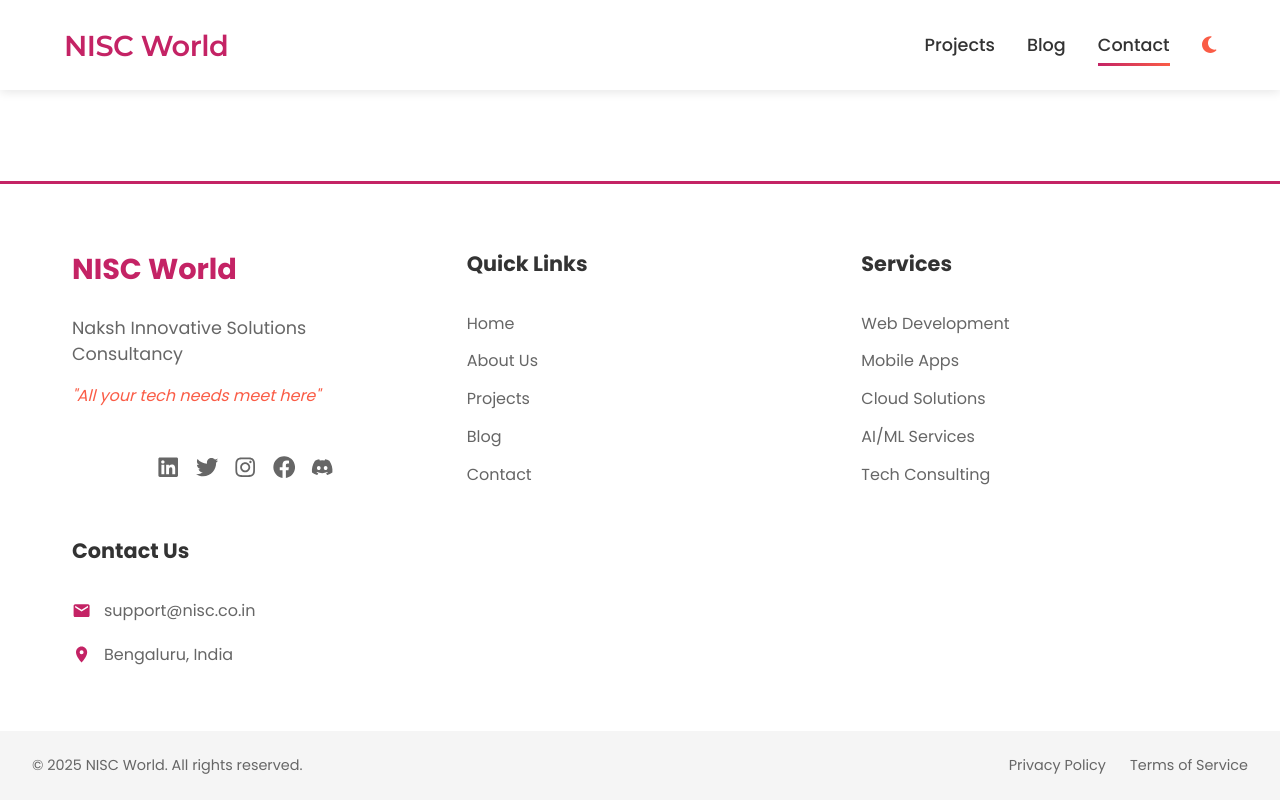
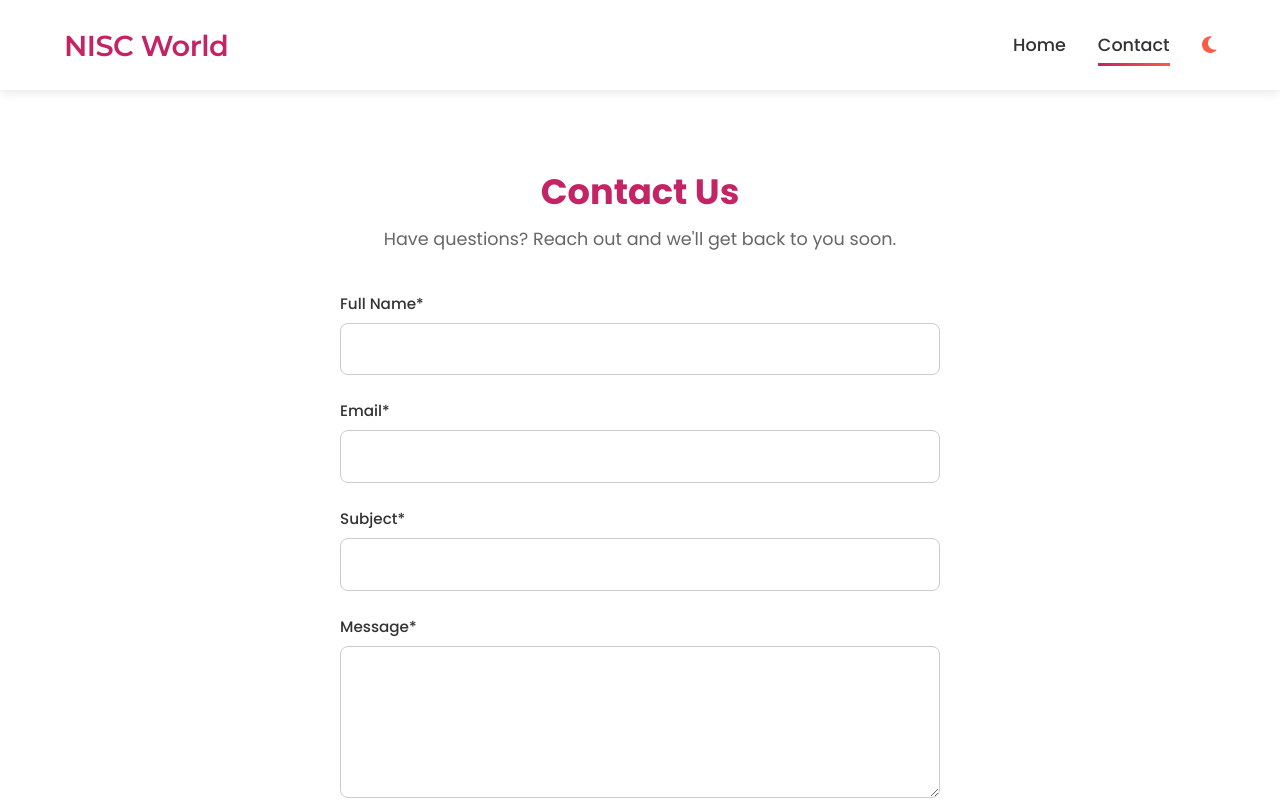
Before and after one commit to niscworld/NISC-World, a React (Vite) app: page /contact in a window 1280 px wide. Shown: the top 800 px of the page. Built offline with nearby package versions, Linux system fonts and the light colour scheme.

Commit message:
v1: Contact

```diff
--- a/src/App.jsx
+++ b/src/App.jsx
@@ -5,10 +5,10 @@ import { useTheme } from './context/ThemeContext';
 import Navbar from './components/layout/Navbar';
 import Footer from './components/layout/Footer/Footer';
 import Home from './pages/Home';
+import Contact from './pages/Contact';
 // import About from './pages/About';
 // import Projects from './pages/Projects';
 // import Blog from './pages/Blog';
-// import Contact from './pages/Contact';
 import './App.css';
 
 function App() {
@@ -23,7 +23,7 @@ function App() {
           {/* <Route path="/about" element={<About />} /> */}
           {/* <Route path="/projects" element={<Projects />} /> */}
           {/* <Route path="/blog" element={<Blog />} /> */}
-          {/* <Route path="/contact" element={<Contact />} /> */}
+          <Route path="/contact" element={<Contact />} />
         </Routes>
       </main>
       <Footer />
--- /dev/null
+++ b/src/api/MainApi.js
@@ -0,0 +1,11 @@
+const BASE_URL = 'https://nisc-world-backend.onrender.com';
+const API_URL = `${BASE_URL}/api/v1`;
+
+const CONTACT_ENDPOINT = `${API_URL}/sendMail`;
+
+
+
+// Export all
+export {
+  CONTACT_ENDPOINT
+};
--- a/src/components/layout/Navbar.jsx
+++ b/src/components/layout/Navbar.jsx
@@ -12,8 +12,8 @@ const Navbar = () => {
   const location = useLocation();
 
   const navItems = [
-    { path: '/projects', label: 'Projects' },
-    { path: '/blog', label: 'Blog' },
+    { path: '/', label: 'Home' },
+    // { path: '/projects', label: 'Projects' },
     { path: '/contact', label: 'Contact' }
   ];
 
--- /dev/null
+++ b/src/pages/Contact.css
@@ -0,0 +1,138 @@
+/* Contact Section */
+.contact-section {
+  min-height: 100vh;
+  display: flex;
+  align-items: center;
+  padding: 2rem;
+  background-color: var(--pure-white);
+  color: var(--dark-gray);
+}
+
+
+.contact-container {
+  max-width: 600px;
+  width: 100%;
+  margin: 0 auto;
+}
+
+.contact-header {
+  text-align: center;
+  margin-bottom: 2.5rem;
+}
+
+.contact-header h2 {
+  font-size: 2.2rem;
+  margin-bottom: 0.5rem;
+  color: var(--bright-pink);
+}
+
+.contact-header p {
+  font-size: 1.1rem;
+  color: var(--medium-gray);
+}
+
+.dark .contact-header p {
+  color: var(--light-gray);
+}
+
+/* Contact Form */
+.contact-form {
+  display: flex;
+  flex-direction: column;
+  gap: 1.5rem;
+}
+
+.form-group {
+  display: flex;
+  flex-direction: column;
+  gap: 0.5rem;
+}
+
+.form-group label {
+  font-weight: 500;
+  font-size: 0.95rem;
+}
+
+.contact-form input,
+.contact-form textarea {
+  padding: 0.8rem 1rem;
+  border: 1px solid var(--light-gray);
+  border-radius: 8px;
+  font-family: inherit;
+  font-size: 1rem;
+  background: var(--pure-white);
+  color: var(--dark-gray);
+  transition: all 0.3s ease;
+}
+
+.dark .contact-form input,
+.dark .contact-form textarea {
+  background: rgba(30,30,30,0.7);
+  border-color: var(--dark-gray);
+  color: var(--light-gray);
+}
+
+.contact-form input:focus,
+.contact-form textarea:focus {
+  outline: none;
+  border-color: var(--bright-pink);
+  box-shadow: 0 0 0 2px rgba(196,35,101,0.2);
+}
+
+.contact-form textarea {
+  resize: vertical;
+  min-height: 120px;
+}
+
+.error {
+  border-color: var(--vibrant-red) !important;
+}
+
+.error-text {
+  color: var(--vibrant-red);
+  font-size: 0.85rem;
+}
+
+/* Submit Button */
+.submit-btn {
+  background: linear-gradient(45deg, var(--bright-pink), var(--bright-orange));
+  color: white;
+  border: none;
+  padding: 1rem;
+  border-radius: 8px;
+  font-weight: 600;
+  font-size: 1rem;
+  cursor: pointer;
+  transition: all 0.3s ease;
+}
+
+.submit-btn:disabled {
+  opacity: 0.7;
+  cursor: not-allowed;
+}
+
+/* Messages */
+.success-message {
+  color: #4BB543;
+  text-align: center;
+  margin-top: 1rem;
+  font-weight: 500;
+}
+
+.error-message {
+  color: var(--vibrant-red);
+  text-align: center;
+  margin-top: 1rem;
+  font-weight: 500;
+}
+
+/* Responsive */
+@media (max-width: 768px) {
+  .contact-section {
+    padding: 2rem 1rem;
+  }
+
+  .contact-header h2 {
+    font-size: 1.8rem;
+  }
+}
--- /dev/null
+++ b/src/pages/Contact.jsx
@@ -0,0 +1,170 @@
+import React, { useState } from 'react';
+import { motion } from 'framer-motion';
+import { useTheme } from '../context/ThemeContext';
+import './Contact.css';
+import { CONTACT_ENDPOINT } from '../api/MainApi';
+
+const Contact = () => {
+  const { isDarkMode } = useTheme();
+  const [formData, setFormData] = useState({
+    name: '',
+    email: '',
+    subject: '',
+    message: ''  // ✅ Changed from 'body' to 'message'
+  });
+  const [errors, setErrors] = useState({});
+  const [isSubmitting, setIsSubmitting] = useState(false);
+  const [submitStatus, setSubmitStatus] = useState(null);
+
+  const handleChange = (e) => {
+    const { name, value } = e.target;
+    setFormData(prev => ({ ...prev, [name]: value }));
+    if (errors[name]) setErrors(prev => ({ ...prev, [name]: '' }));
+  };
+
+  const validate = () => {
+    const newErrors = {};
+    if (!formData.name.trim()) newErrors.name = 'Name is required';
+    if (!formData.email.trim()) {
+      newErrors.email = 'Email is required';
+    } else if (!/^[^\s@]+@[^\s@]+\.[^\s@]+$/.test(formData.email)) {
+      newErrors.email = 'Invalid email format';
+    }
+    if (!formData.message.trim()) newErrors.message = 'Message is required';  // ✅ Fixed field name
+    if (!formData.subject.trim()) newErrors.subject = 'Subject is required';
+
+    setErrors(newErrors);
+    return Object.keys(newErrors).length === 0;
+  };
+
+  const handleSubmit = async (e) => {
+    e.preventDefault();
+    if (!validate()) return;
+
+    setIsSubmitting(true);
+
+    try {
+      const response = await fetch(CONTACT_ENDPOINT, {
+        method: 'POST',
+        headers: {
+          'Content-Type': 'application/json',
+        },
+        body: JSON.stringify({
+          email: formData.email,
+          subject: formData.subject,
+          message: formData.message
+        })
+      });
+
+      if (response.ok) {
+        setSubmitStatus('success');
+        setFormData({ name: '', email: '', subject: '', message: '' });
+      } else {
+        setSubmitStatus('error');
+      }
+    } catch (error) {
+      setSubmitStatus('error');
+    } finally {
+      setIsSubmitting(false);
+    }
+  };
+
+  return (
+    <section className={`contact-section ${isDarkMode ? 'dark' : 'light'}`}>
+      <div className="contact-container">
+        <motion.div
+          className="contact-header"
+          initial={{ opacity: 0, y: -20 }}
+          animate={{ opacity: 1, y: 0 }}
+          transition={{ duration: 0.5 }}
+        >
+          <h2>Contact Us</h2>
+          <p>Have questions? Reach out and we'll get back to you soon.</p>
+        </motion.div>
+
+        <motion.form
+          className="contact-form"
+          onSubmit={handleSubmit}
+          initial={{ opacity: 0, y: 20 }}
+          animate={{ opacity: 1, y: 0 }}
+          transition={{ duration: 0.5, delay: 0.2 }}
+        >
+          <div className="form-group">
+            <label htmlFor="name">Full Name*</label>
+            <input
+              type="text"
+              id="name"
+              name="name"
+              value={formData.name}
+              onChange={handleChange}
+              className={errors.name ? 'error' : ''}
+            />
+            {errors.name && <span className="error-text">{errors.name}</span>}
+          </div>
+
+          <div className="form-group">
+            <label htmlFor="email">Email*</label>
+            <input
+              type="email"
+              id="email"
+              name="email"
+              value={formData.email}
+              onChange={handleChange}
+              className={errors.email ? 'error' : ''}
+            />
+            {errors.email && <span className="error-text">{errors.email}</span>}
+          </div>
+
+          <div className="form-group">
+            <label htmlFor="subject">Subject*</label>
+            <input
+              type="text"
+              id="subject"
+              name="subject"
+              value={formData.subject}
+              onChange={handleChange}
+              className={errors.subject ? 'error' : ''}
+            />
+            {errors.subject && <span className="error-text">{errors.subject}</span>}
+          </div>
+
+          <div className="form-group">
+            <label htmlFor="message">Message*</label>
+            <textarea
+              id="message"
+              name="message"
+              rows="5"
+              value={formData.message}
+              onChange={handleChange}
+              className={errors.message ? 'error' : ''}
+            ></textarea>
+            {errors.message && <span className="error-text">{errors.message}</span>}
+          </div>
+
+          <motion.button
+            type="submit"
+            className="submit-btn"
+            whileHover={{ scale: 1.02 }}
+            whileTap={{ scale: 0.98 }}
+            disabled={isSubmitting}
+          >
+            {isSubmitting ? 'Sending...' : 'Send Message'}
+          </motion.button>
+
+          {submitStatus === 'success' && (
+            <div className="success-message">
+              Thank you! Your message has been sent successfully.
+            </div>
+          )}
+          {submitStatus === 'error' && (
+            <div className="error-message">
+              Failed to send message. Please try again later.
+            </div>
+          )}
+        </motion.form>
+      </div>
+    </section>
+  );
+};
+
+export default Contact;
```
